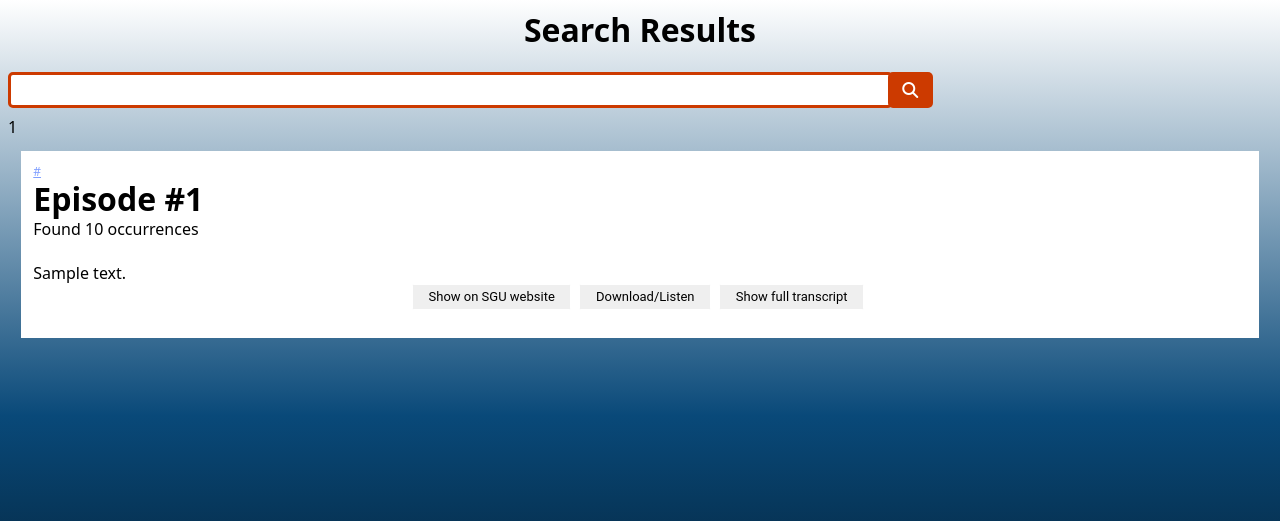
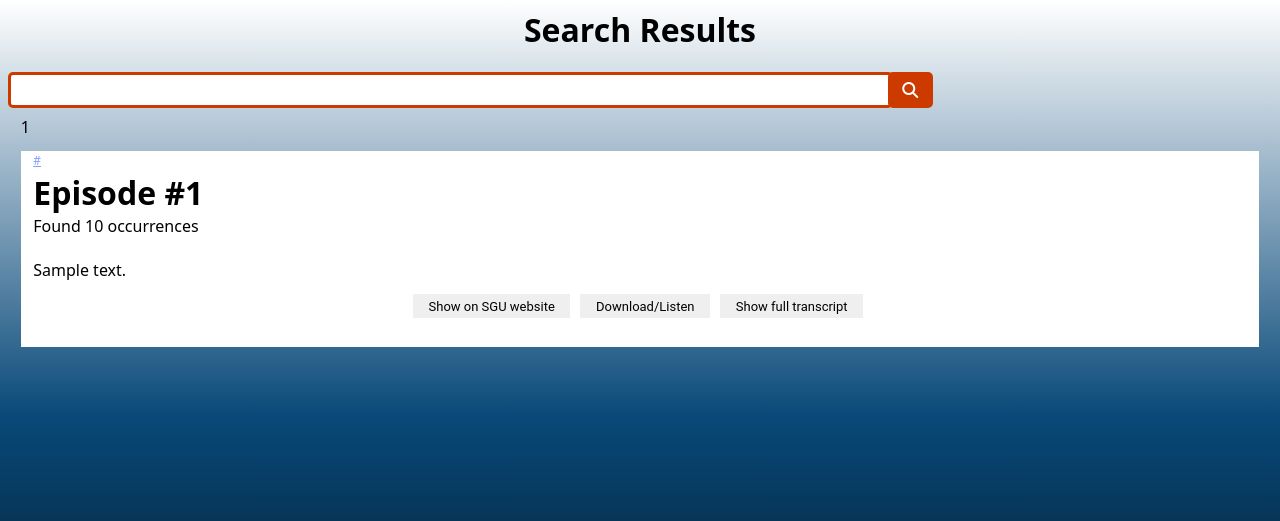
Before and after one commit to mgierada/TGSE, a Django app: template templates/search_results.html in a window 1280 px wide. Shown: the top 521 px of the page. Run offline with Django 3.2, Linux system fonts and the light colour scheme; the template is opened without the code that fills it: most values are stand-ins (such as "Sample title", 1, 10 or a date in 2020); some libraries are stand-ins or nearby versions.

Commit message:
fix: switching from percent to px in search_result divs

```diff
--- a/search_for_transcript/static/search_for_transcript/style.css
+++ b/search_for_transcript/static/search_for_transcript/style.css
@@ -158,6 +158,7 @@ body a {
 .show_total_occurances {
   color: black;
   margin-bottom: 1%;
+  margin-left: 1%;
 }
 
 .episode_number_result {
@@ -272,12 +273,16 @@ body a {
 }
 
 .link_sgu_website {
-  padding-top: 1%;
-  margin-bottom: -2%;
+  padding-top: 1px;
+  margin-bottom: -20px;
   font-size: 12px;
 }
 
 .show_occurances {
-  margin-top: -2%;
+  margin-top: -20px;
   font-size: 16px;
 }
+
+.short_text {
+  margin-bottom: 1%;
+}
--- a/templates/search_results.html
+++ b/templates/search_results.html
@@ -41,7 +41,7 @@
         Found {{ countq }} occurrences
       </div>
       <br>
-      <div>
+      <div class='short_text'>
         {{ text_short }}
       </div>
       <div class='center_buttons bouncy'>
```
